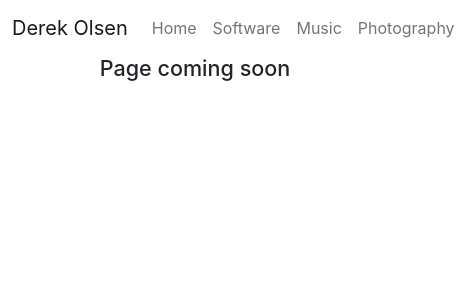
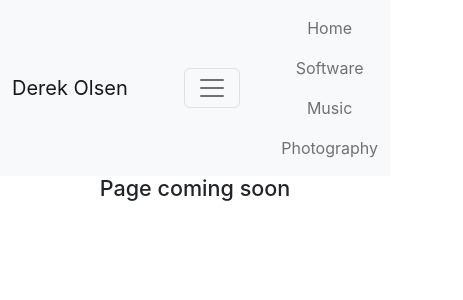
Before and after one commit to Dolsen0/DerekPage, a React (Create React App) app: page / in a window 390 px wide. Shown: the top 300 px of the page, 463 px wide, since content can reach past the window. Built offline with nearby package versions, Linux system fonts and the light colour scheme; the HTML template or start-up script is replaced by a standard one.

Commit message:
added responsiveness to navbar

```diff
--- a/src/components/Navbar.jsx
+++ b/src/components/Navbar.jsx
@@ -5,16 +5,18 @@ import Navbar from "react-bootstrap/Navbar";
 
 export default function Navibar(req, res) {
   return (
-    <Container>
-      <Navbar>
+    <Navbar collapseOnSelect expand="lg" bg="light" variant="light">
+      <Container>
         <NavbarBrand>Derek Olsen</NavbarBrand>
+        <Navbar.Toggle aria-controls="responsive-navbar-nav" />
+        <Navbar.Collapse id="responsive-navebar-nav"/>
         <Nav>
           <Nav.Link href="#home">Home</Nav.Link>
           <Nav.Link href="#software">Software</Nav.Link>
           <Nav.Link href="#music">Music</Nav.Link>
           <Nav.Link href="#photography">Photography</Nav.Link>
         </Nav>
-      </Navbar>
-    </Container>
+      </Container>
+    </Navbar>
   );
 }
```
